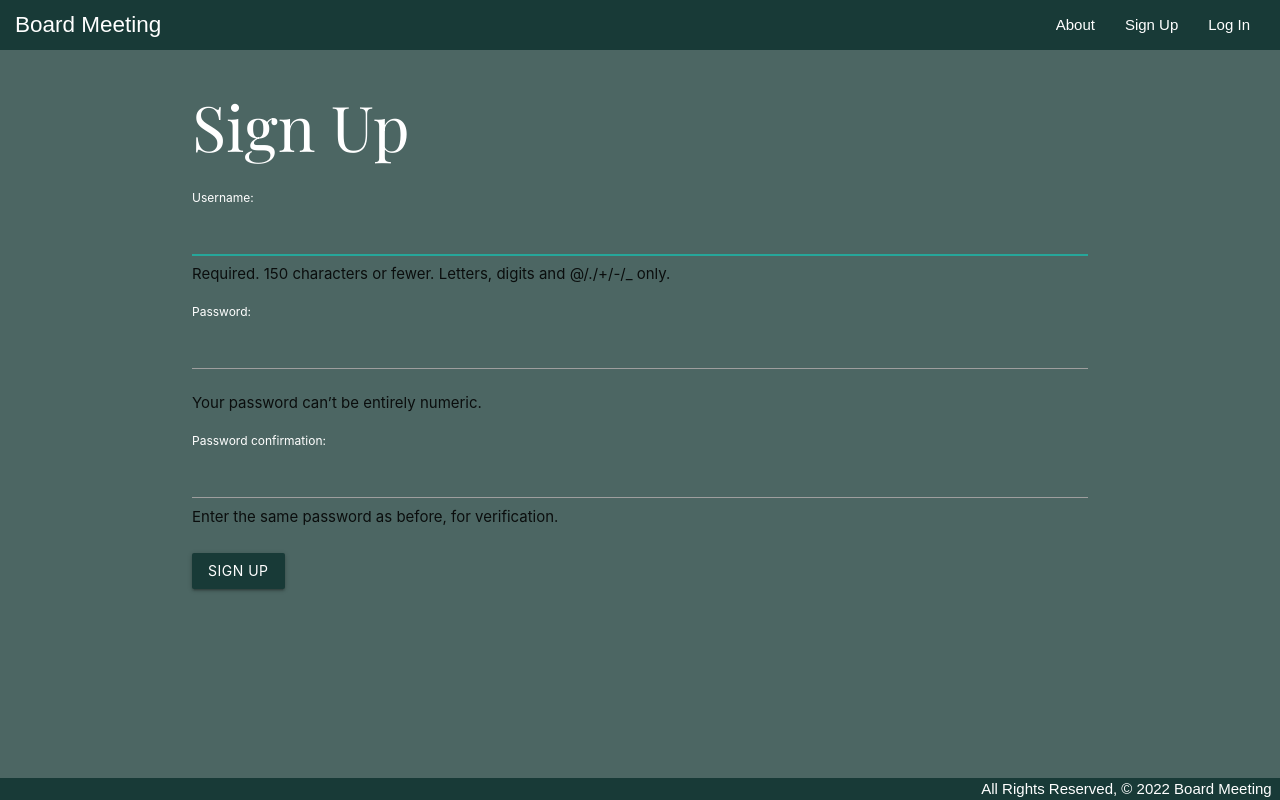
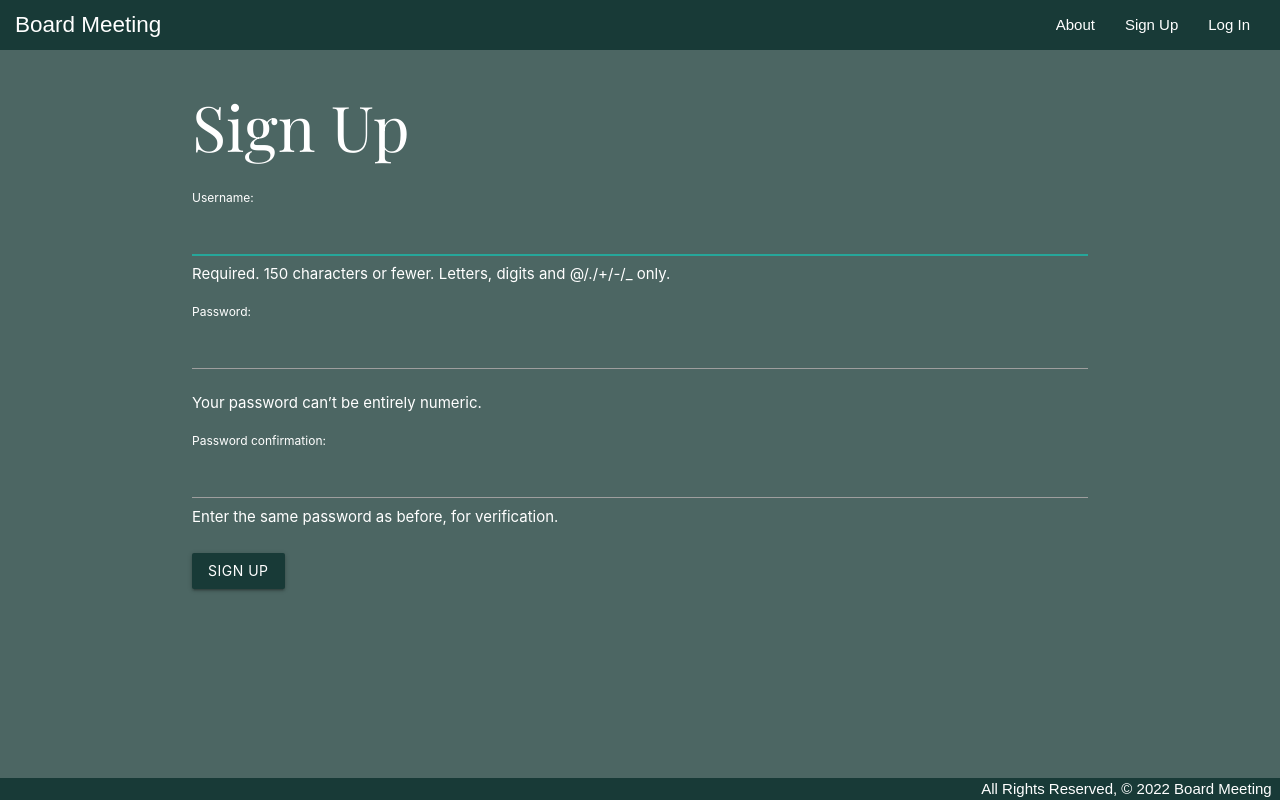
Before and after one commit to masomaster/board-game-meetup, a Django app: page /accounts/signup/ in a window 1280 px wide. Run offline with Django 4.2, Linux system fonts and the light colour scheme.

Commit message:
Changes text color for Sign Up Page

```diff
--- a/main_app/static/css/style.css
+++ b/main_app/static/css/style.css
@@ -279,6 +279,11 @@ input:not([type]), input[type=text]:not(.browser-default), input[type=password]:
     color: white;
 }
 
+
+.sign-up-form {
+    color: white;
+}
+
 @media (min-width: 1100px) {
     #welcome h1{
         font-size: 7em;
--- a/main_app/templates/registration/signup.html
+++ b/main_app/templates/registration/signup.html
@@ -5,7 +5,7 @@
 
 <p class="red-text">{{ error_message }}</p>
 
-<form method="POST" action="{% url 'signup' %}">
+<form method="POST" action="{% url 'signup' %}" class="sign-up-form">
   {% csrf_token %}
   {{ form.as_p }}
   <input type="submit" class="btn" value="Sign Up">
```
